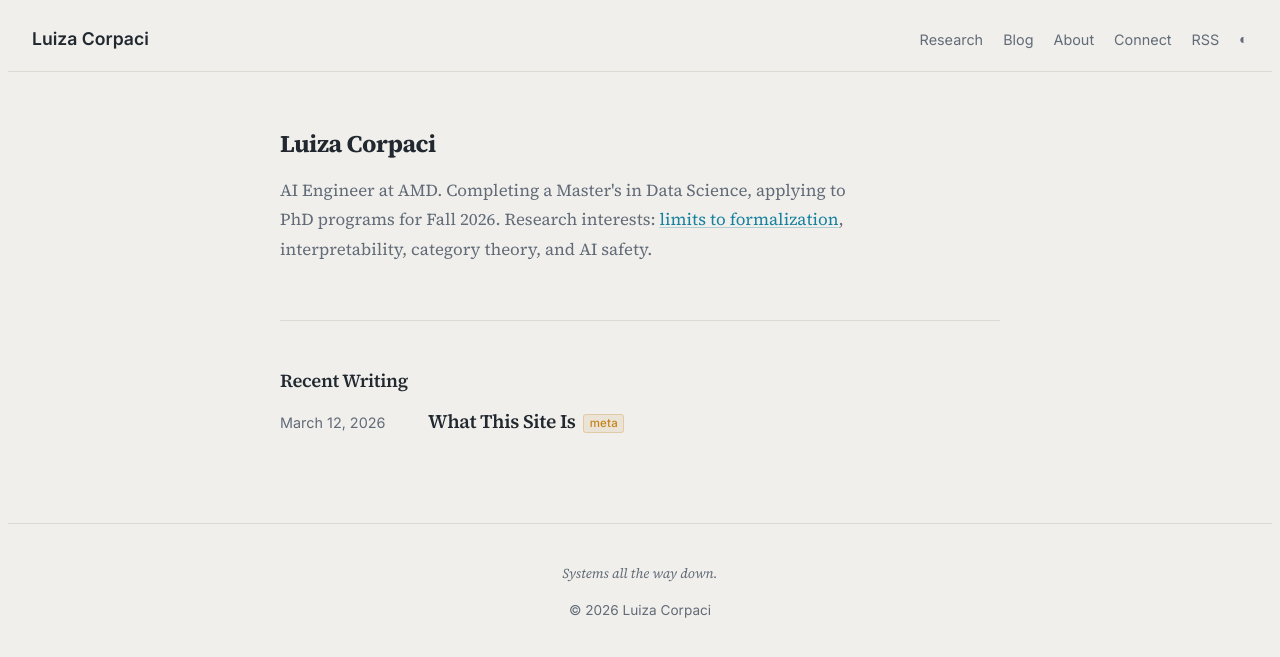
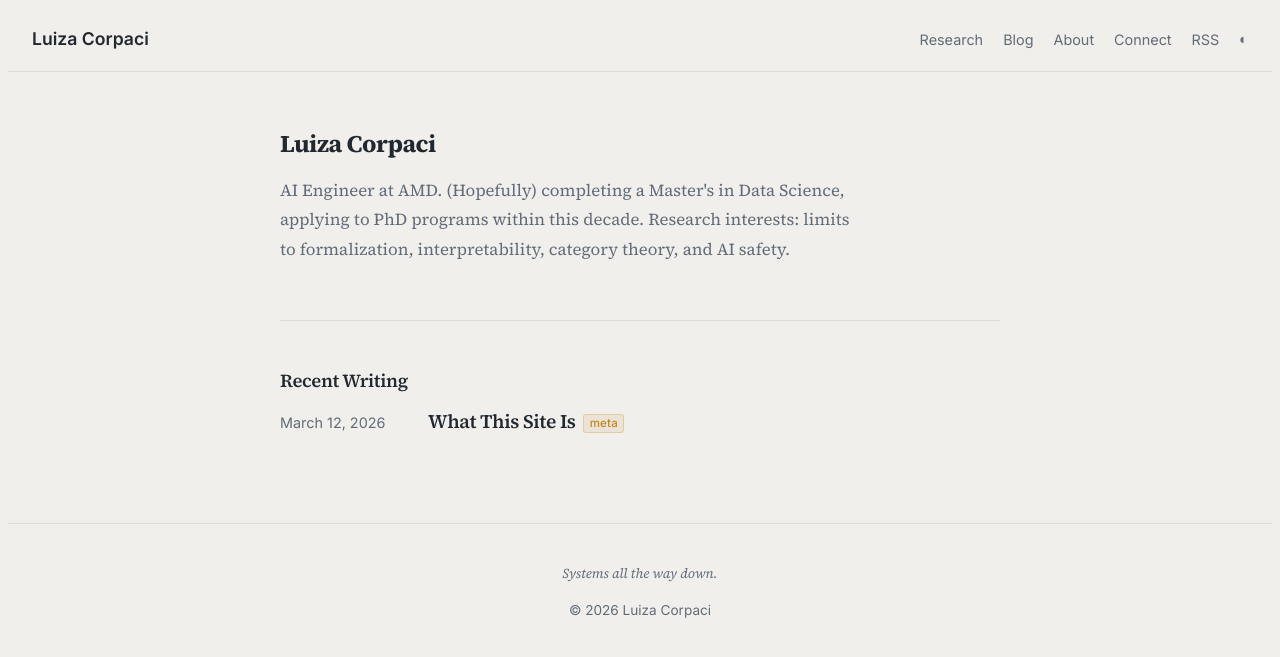
Before and after one commit to corpaci/corpaci.github.io, a Jekyll site: the page built from index.html, in a window 1280 px wide. Shown: the top 657 px of the page. Built offline with Jekyll 4.4.1, drawn with Linux system fonts in a browser that asks for light colours.

Commit message:
main page edits

```diff
--- a/index.html
+++ b/index.html
@@ -3,7 +3,7 @@ layout: default
 ---
 <div class="home-identity">
   <h1>Luiza Corpaci</h1>
-  <p>AI Engineer at AMD. Completing a Master's in Data Science, applying to PhD programs for Fall 2026. Research interests: <a href="/research/#limits-to-formalization">limits to formalization</a>, interpretability, category theory, and AI safety.</p>
+  <p>AI Engineer at AMD. (Hopefully) completing a Master's in Data Science, applying to PhD programs within this decade. Research interests: limits to formalization</a>, interpretability, category theory, and AI safety.</p>
 </div>
 
 <h2 class="mb-3" style="font-size: 1.15rem;">Recent Writing</h2>
```
